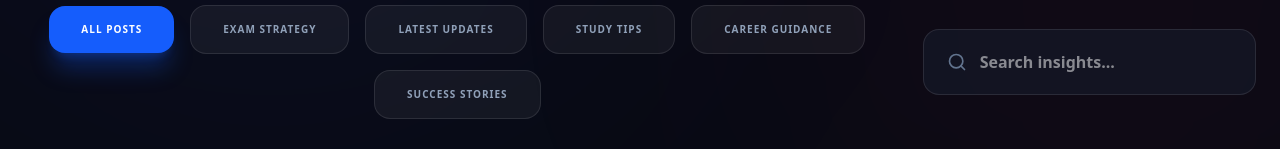
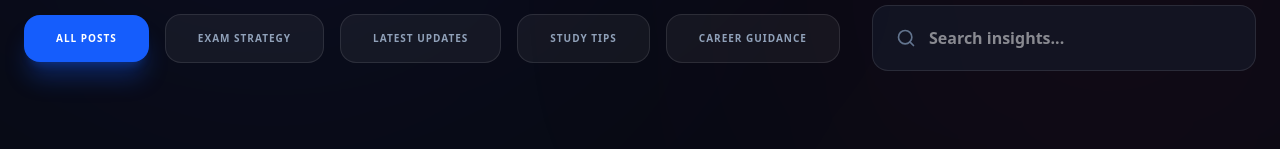
Before and after one commit to Symbosys/urban-calsses-website, a React (Vite) app: page /blogs in a window 1280 px wide. Shown: the part 589-738 px from the top of the page. Built offline with nearby package versions, Linux system fonts and the light colour scheme; no server answers.

Commit message:
change image url validation

```diff
--- a/src/components/Footer.tsx
+++ b/src/components/Footer.tsx
@@ -85,7 +85,7 @@ const Footer = () => {
                 </a>
               </li>
               <li>
-                <Link to="/blogs?category=Success Stories" className="hover:text-blue-500 transition-colors">
+                <Link to="/results" className="hover:text-blue-500 transition-colors">
                   Success Stories
                 </Link>
               </li>
--- a/src/pages/blogs.tsx
+++ b/src/pages/blogs.tsx
@@ -9,7 +9,7 @@ import {
 } from "lucide-react";
 import { useThemeStore } from "../store/themeStore";
 import { useBlogs } from "../api/hooks/blogs/blog.hooks";
-import { Link, useSearchParams } from "react-router-dom";
+import { Link } from "react-router-dom";
 import type { Blog } from "../types/blogs/blog.types";
 
 const categories = [
@@ -18,14 +18,11 @@ const categories = [
   { id: "updates", name: "Latest Updates" },
   { id: "tips", name: "Study Tips" },
   { id: "career", name: "Career Guidance" },
-  { id: "Success Stories", name: "Success Stories" },
 ];
 
 const BlogPage = () => {
   const { theme } = useThemeStore();
-  const [searchParams, setSearchParams] = useSearchParams();
-  const initialCategory = searchParams.get("category") || "all";
-  const [selectedCategory, setSelectedCategory] = useState(initialCategory);
+  const [selectedCategory, setSelectedCategory] = useState("all");
   const [searchQuery, setSearchQuery] = useState("");
   const [debouncedSearch, setDebouncedSearch] = useState("");
 
@@ -137,10 +134,7 @@ const BlogPage = () => {
             {categories.map((cat) => (
               <button
                 key={cat.id}
-                onClick={() => {
-                  setSelectedCategory(cat.id);
-                  setSearchParams(cat.id === "all" ? {} : { category: cat.id });
-                }}
+                onClick={() => setSelectedCategory(cat.id)}
                 className={`px-8 py-4 rounded-2xl text-[10px] font-black uppercase tracking-widest transition-all ${
                   selectedCategory === cat.id
                     ? "bg-blue-600 text-white shadow-xl shadow-blue-600/30"
```
